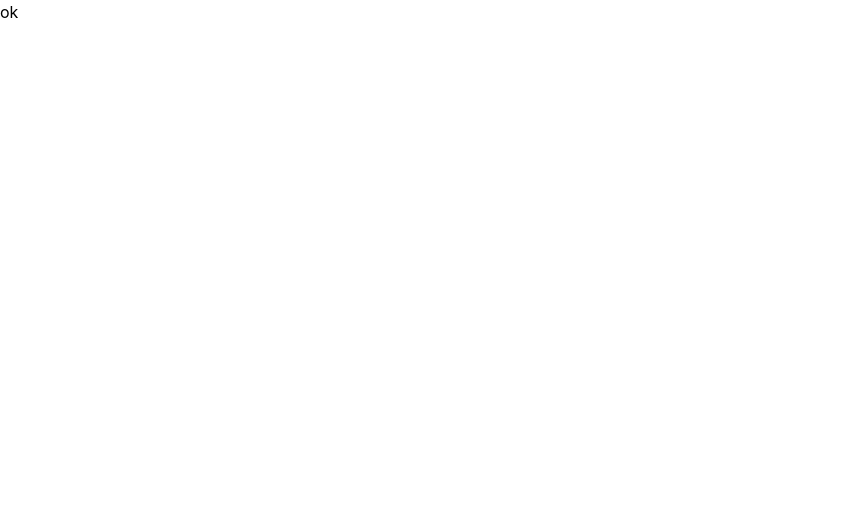
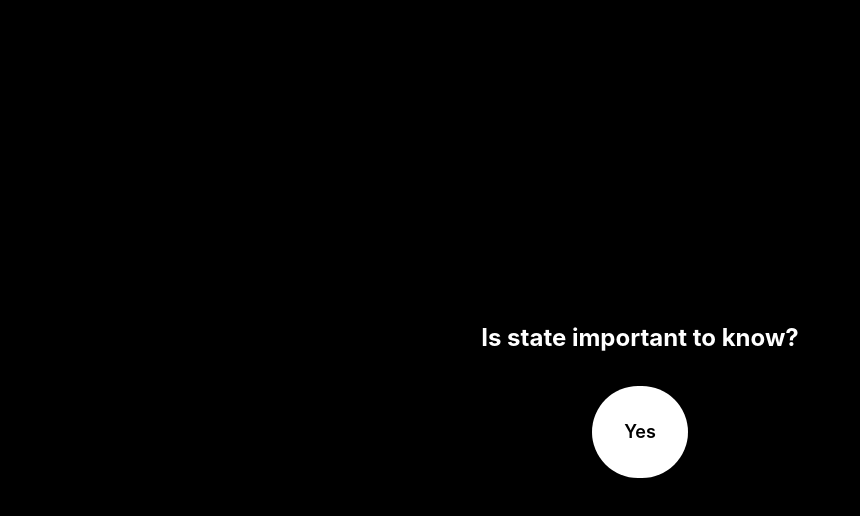
Before and after one commit to vrajeshvadi/learning-react, a React (Create React App) app: page / in a window 1280 px wide. Shown: the top 516 px of the page, without its empty margins (0-860 px from the left). Built offline with nearby package versions, Linux system fonts and the light colour scheme; the HTML template or start-up script is replaced by a standard one.

Commit message:
learn stat with bool value

```diff
--- a/src/App.js
+++ b/src/App.js
@@ -1,7 +1,9 @@
+import Important from "./components/Important";
+
 export default function App() {
   return (
     <div>
-      <h1>ok</h1>
+      <Important />
     </div>
   );
 }
--- /dev/null
+++ b/src/components/Important.jsx
@@ -0,0 +1,20 @@
+import React from 'react';
+
+export default function Important() {
+  const [ans, setAns] = React.useState(true);
+  function toggle() {
+    setAns((prev) => (prev = !prev));
+  }
+  let yesNo = ans ? 'Yes' : 'No';
+  return (
+    <div className='h-[100vh] bg-black flex flex-col justify-center items-center'>
+      <h1 className='text-white text-2xl font-bold m-4'>Is state important to know?</h1>
+      <div
+        className='bg-white  text-lg font-semibold p-8 m-4 rounded-full cursor-pointer'
+        onClick={toggle}
+      >
+        {yesNo}
+      </div>
+    </div>
+  );
+}
```
Also changed, not shown: jsconfig.json (added, +10 -0 lines).
